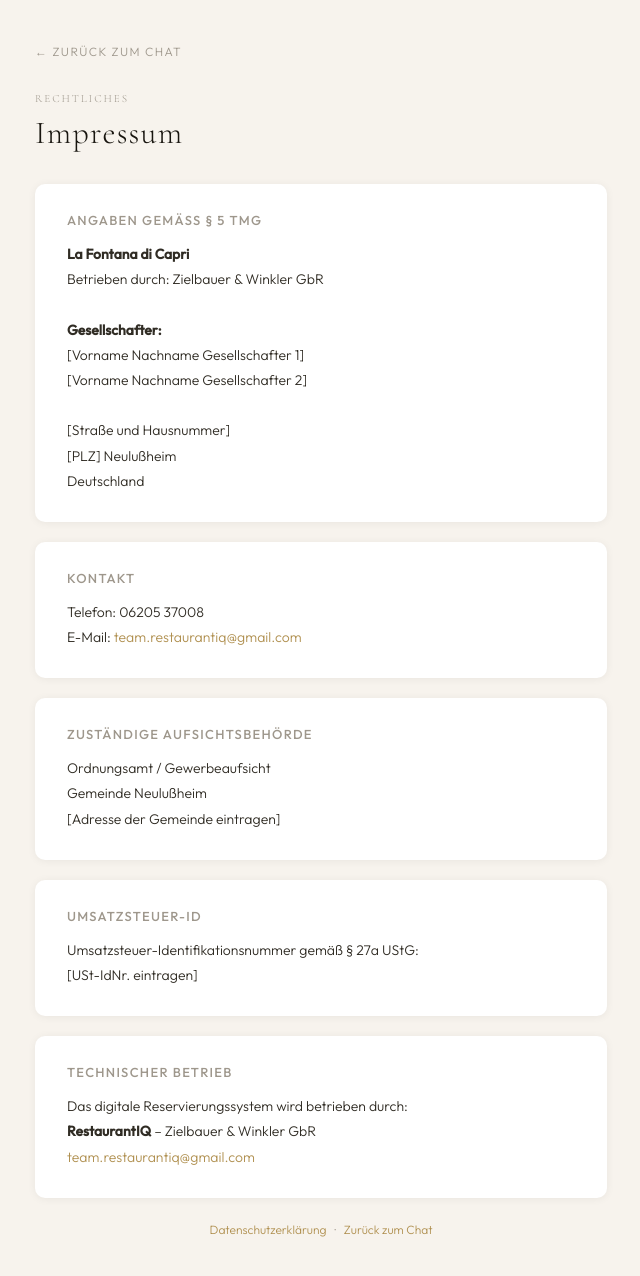
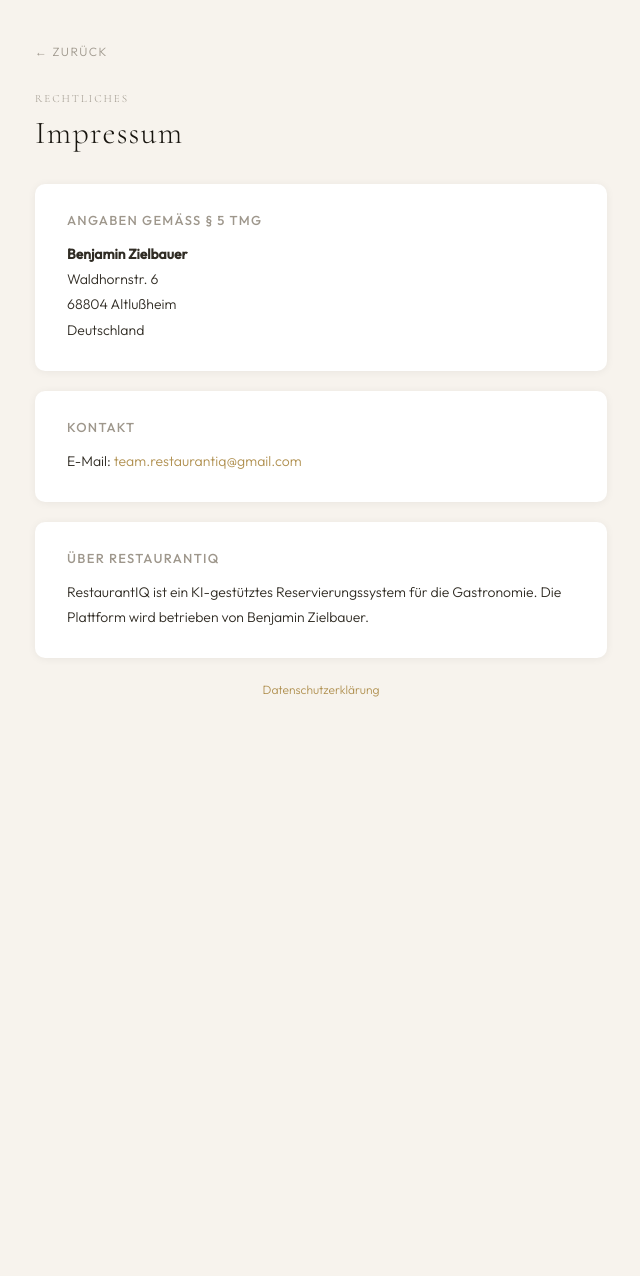
Before and after one commit to RestaurantIQ/RestaurantIQ-Demo, a Next.js app: page /impressum in a window 1280 px wide. Shown: the top 1276 px of the page, without its empty margins (319-959 px from the left). After the commit the page ends 800 px from the top, so only its background shows below. Built offline with nearby package versions, Linux system fonts and the light colour scheme.

Commit message:
fix: impressum auf Benjamin Zielbauer / RestaurantIQ aktualisiert

```diff
--- a/pages/impressum.js
+++ b/pages/impressum.js
@@ -12,7 +12,7 @@
       <div style={{ maxWidth: 620, margin: '0 auto', padding: '40px 24px 60px' }}>
 
         <div style={{ marginBottom: 32 }}>
-          <a href="/" style={{ fontSize: 12, letterSpacing: '0.12em', textTransform: 'uppercase', color: '#9e978c' }}>← Zurück zum Chat</a>
+          <a href="/" style={{ fontSize: 12, letterSpacing: '0.12em', textTransform: 'uppercase', color: '#9e978c' }}>← Zurück</a>
         </div>
 
         <div style={{ fontFamily: "'Cormorant', serif", fontSize: 11, letterSpacing: '0.18em', textTransform: 'uppercase', color: '#9e978c', marginBottom: 8 }}>Rechtliches</div>
@@ -20,17 +20,10 @@
 
         <div style={{ background: '#fff', borderRadius: 10, padding: '28px 32px', boxShadow: '0 1px 8px rgba(24,21,15,0.06)', marginBottom: 20 }}>
           <h2 style={{ fontSize: 13, fontWeight: 500, letterSpacing: '0.1em', textTransform: 'uppercase', color: '#9e978c', marginBottom: 14 }}>Angaben gemäß § 5 TMG</h2>
-
           <p style={{ fontSize: 14, lineHeight: 1.8, color: '#302c24' }}>
-            <strong>La Fontana di Capri</strong><br />
-            Betrieben durch: Zielbauer &amp; Winkler GbR<br />
-            <br />
-            <strong>Gesellschafter:</strong><br />
-            [Vorname Nachname Gesellschafter 1]<br />
-            [Vorname Nachname Gesellschafter 2]<br />
-            <br />
-            [Straße und Hausnummer]<br />
-            [PLZ] Neulußheim<br />
+            <strong>Benjamin Zielbauer</strong><br />
+            Waldhornstr. 6<br />
+            68804 Altlußheim<br />
             Deutschland
           </p>
         </div>
@@ -38,41 +31,19 @@
         <div style={{ background: '#fff', borderRadius: 10, padding: '28px 32px', boxShadow: '0 1px 8px rgba(24,21,15,0.06)', marginBottom: 20 }}>
           <h2 style={{ fontSize: 13, fontWeight: 500, letterSpacing: '0.1em', textTransform: 'uppercase', color: '#9e978c', marginBottom: 14 }}>Kontakt</h2>
           <p style={{ fontSize: 14, lineHeight: 1.8, color: '#302c24' }}>
-            Telefon: 06205 37008<br />
             E-Mail: <a href="mailto:team.restaurantiq@gmail.com">team.restaurantiq@gmail.com</a>
           </p>
         </div>
 
-        <div style={{ background: '#fff', borderRadius: 10, padding: '28px 32px', boxShadow: '0 1px 8px rgba(24,21,15,0.06)', marginBottom: 20 }}>
-          <h2 style={{ fontSize: 13, fontWeight: 500, letterSpacing: '0.1em', textTransform: 'uppercase', color: '#9e978c', marginBottom: 14 }}>Zuständige Aufsichtsbehörde</h2>
+        <div style={{ background: '#fff', borderRadius: 10, padding: '28px 32px', boxShadow: '0 1px 8px rgba(24,21,15,0.06)' }}>
+          <h2 style={{ fontSize: 13, fontWeight: 500, letterSpacing: '0.1em', textTransform: 'uppercase', color: '#9e978c', marginBottom: 14 }}>Über RestaurantIQ</h2>
           <p style={{ fontSize: 14, lineHeight: 1.8, color: '#302c24' }}>
-            Ordnungsamt / Gewerbeaufsicht<br />
-            Gemeinde Neulußheim<br />
-            [Adresse der Gemeinde eintragen]
-          </p>
-        </div>
-
-        <div style={{ background: '#fff', borderRadius: 10, padding: '28px 32px', boxShadow: '0 1px 8px rgba(24,21,15,0.06)', marginBottom: 20 }}>
-          <h2 style={{ fontSize: 13, fontWeight: 500, letterSpacing: '0.1em', textTransform: 'uppercase', color: '#9e978c', marginBottom: 14 }}>Umsatzsteuer-ID</h2>
-          <p style={{ fontSize: 14, lineHeight: 1.8, color: '#302c24' }}>
-            Umsatzsteuer-Identifikationsnummer gemäß § 27a UStG:<br />
-            [USt-IdNr. eintragen]
-          </p>
-        </div>
-
-        <div style={{ background: '#fff', borderRadius: 10, padding: '28px 32px', boxShadow: '0 1px 8px rgba(24,21,15,0.06)' }}>
-          <h2 style={{ fontSize: 13, fontWeight: 500, letterSpacing: '0.1em', textTransform: 'uppercase', color: '#9e978c', marginBottom: 14 }}>Technischer Betrieb</h2>
-          <p style={{ fontSize: 14, lineHeight: 1.8, color: '#302c24' }}>
-            Das digitale Reservierungssystem wird betrieben durch:<br />
-            <strong>RestaurantIQ</strong> – Zielbauer &amp; Winkler GbR<br />
-            <a href="mailto:team.restaurantiq@gmail.com">team.restaurantiq@gmail.com</a>
+            RestaurantIQ ist ein KI-gestütztes Reservierungssystem für die Gastronomie. Die Plattform wird betrieben von Benjamin Zielbauer.
           </p>
         </div>
 
         <div style={{ marginTop: 24, fontSize: 12, color: '#9e978c', textAlign: 'center' }}>
           <a href="/datenschutz">Datenschutzerklärung</a>
-          <span style={{ margin: '0 8px' }}>·</span>
-          <a href="/">Zurück zum Chat</a>
         </div>
 
       </div>
```
